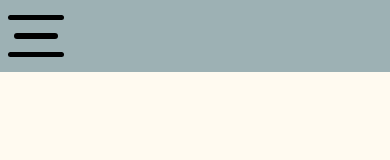
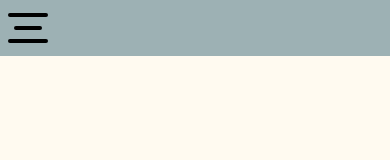
Before and after one commit to Die-Drei-Musketiere-und-Noah/Schlafguide, a plain HTML site: page src/index.html in a window 390 px wide. Drawn offline with Linux system fonts and the light colour scheme.

Commit message:
smaller hambuger nac

```diff
--- a/src/globalStyle.css
+++ b/src/globalStyle.css
@@ -12,7 +12,7 @@
     --btn1-hover-color: white;
 
     /* burger menu */
-    --burger-menu-size: 3.5em;
+    --burger-menu-size: 2.5em;
 }
 
 html {
```
